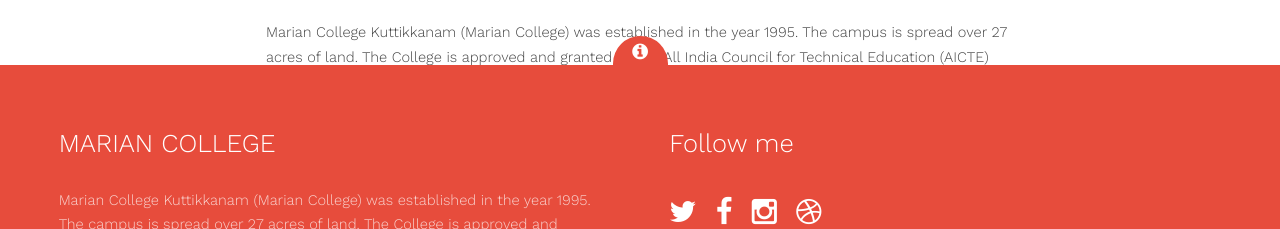
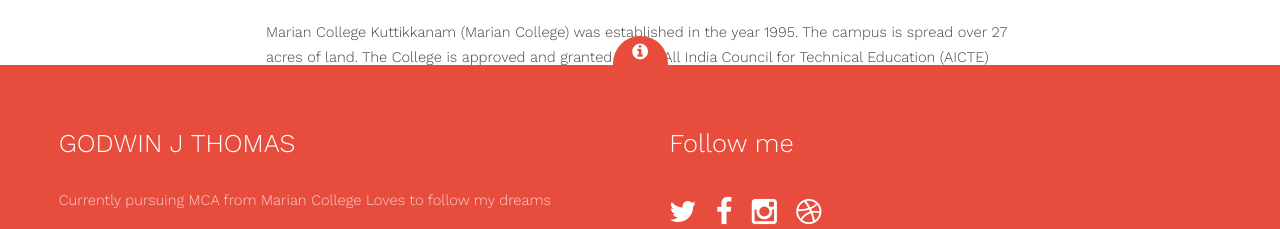
Before and after one commit to GODZ123/mine, a plain HTML site: page detail1.html in a window 1280 px wide. Shown: the part 735-964 px from the top of the page. Drawn offline with nearby package versions, Linux system fonts and the light colour scheme; a web font is replaced by a local one.

Commit message:
Update detail1.html

```diff
--- a/detail1.html
+++ b/detail1.html
@@ -45,8 +45,8 @@
 				<a href="#" class="info fa fa-info-circle"><span>About</span></a>
 				<div class="inner">
 					<div class="content">
-						<h3>MARIAN COLLEGE</h3>
-						<p>Marian College Kuttikkanam (Marian College) was established in the year 1995. The campus is spread over 27 acres of land. The College is approved and granted by the All India Council for Technical Education (AICTE) and the University Grants Commission (UGC). The College offers undergraduate (BCA/BBA/BSW/B.Com/BA/B.Sc) and postgraduate (MCA/M.Com/MSW/MA CMS/MMH/M.Phil/PGDGCM) courses in different areas. Marian College is affiliated to Mahatma Gandhi University Kottayam.</p>
+						<h3>GODWIN J THOMAS</h3>
+						<p>Currently pursuing MCA from Marian College Loves to follow my dreams</p>
 					</div>
 					<div class="copyright">
 						<h3>Follow me</h3>
```
